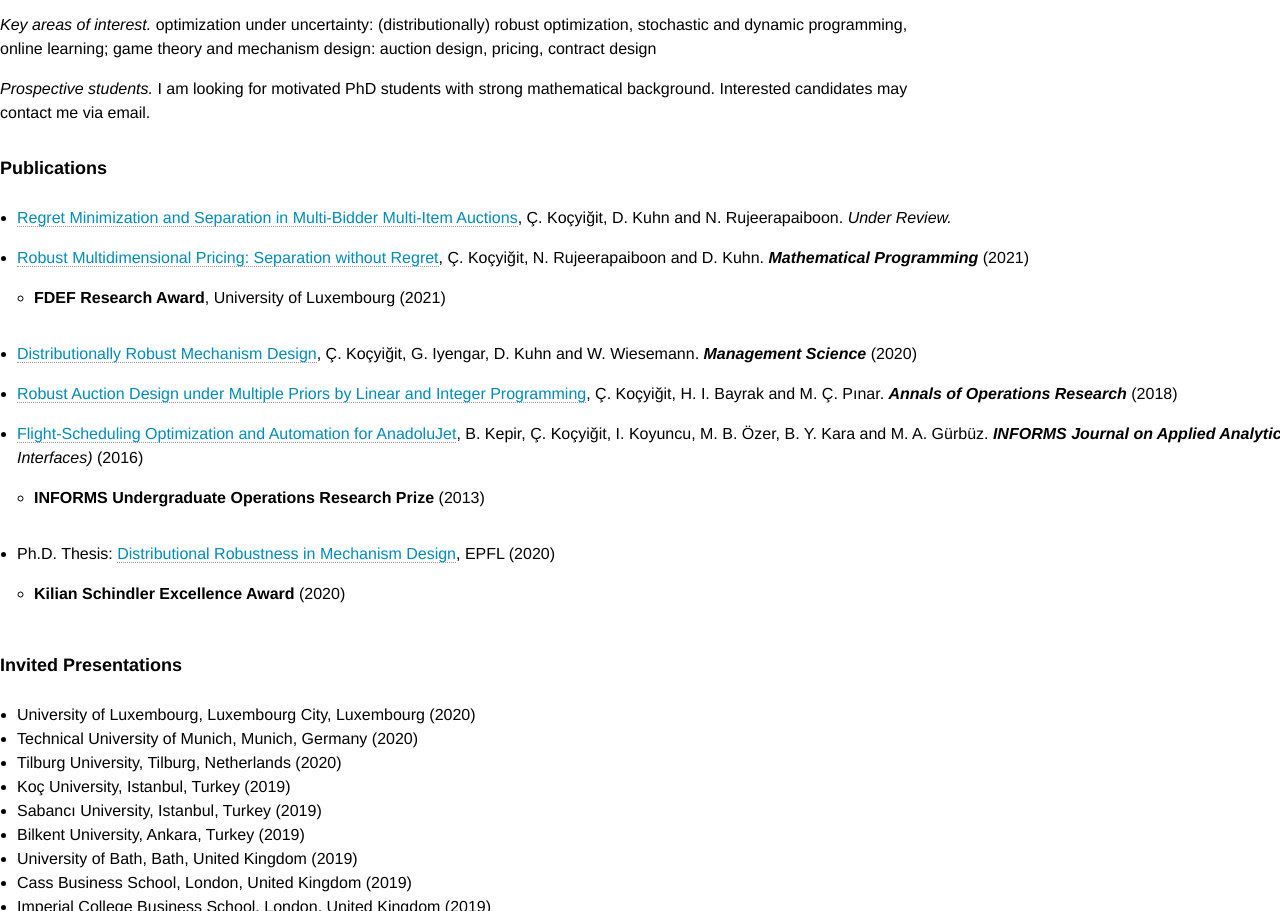
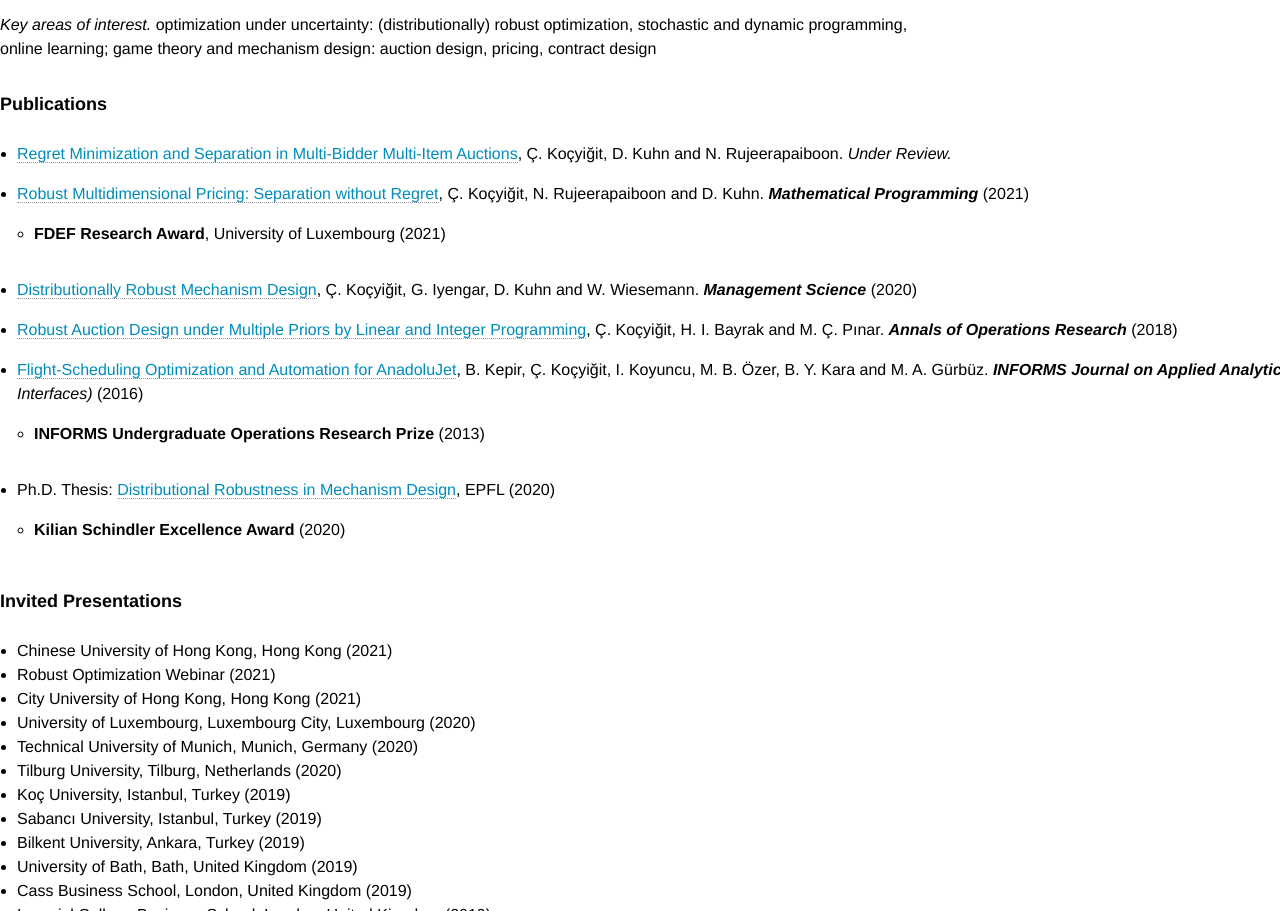
Before and after one commit to cagilkocyigit/cagilkocyigit.github.io, a plain HTML site: page index.html in a window 1280 px wide. Shown: the part 444-1355 px from the top of the page. Drawn offline with Linux system fonts and the light colour scheme.

Commit message:
Update index.html

```diff
--- a/index.html
+++ b/index.html
@@ -75,8 +75,6 @@
 		<i>Key areas of interest.</i> optimization under uncertainty: (distributionally) robust optimization, stochastic and dynamic programming, <br />online learning; game theory and mechanism design: auction design, pricing, contract design
             </p>
 <p>
-		<i>Prospective students.</i> I am looking for motivated PhD students with strong mathematical background. Interested candidates may <br />contact me via email.
-</p>
         </div>
 
 
@@ -123,6 +121,9 @@
             <dt>Invited Presentations</dt>
             <dd>
 		<ul>
+		<li>Chinese University of Hong Kong, Hong Kong (2021)<br />
+		<li>Robust Optimization Webinar (2021)<br />
+		<li>City University of Hong Kong, Hong Kong (2021)<br />
                 <li>University of Luxembourg, Luxembourg City, Luxembourg (2020)<br />
 		<li>Technical University of Munich, Munich, Germany (2020)<br />
 		<li>Tilburg University, Tilburg, Netherlands (2020)<br />
@@ -146,7 +147,7 @@
 
             <dt>Professional Service</dt>
             <dd>
-                <p> Reviewer for journals: Management Science, Operations Research, Mathematics of Operations Research, Mathematical Programming, SIAM Journal on Optimization, Transportation Science, Omega: The International Journal of Management Science, Computational Optimization and Applications, Dynamic Games and Applications, Energy Systems,  Journal of the Operational Research Society, Journal on Computational Optimization,  Journal of Management Science and Engineering.<br /></p>
+                <p> Reviewer for journals: Management Science, Operations Research, Mathematics of Operations Research, Mathematical Programming, SIAM Journal on Optimization, Transportation Science, Omega: The International Journal of Management Science, Computational Optimization and Applications, Dynamic Games and Applications, Energy Systems,  Journal of the Operational Research Society, Journal on Computational Optimization,  Journal of Management Science and Engineering, European Journal of Operational Research.<br /></p>
             </dd>
 
         <div class="clear"></div>
```
